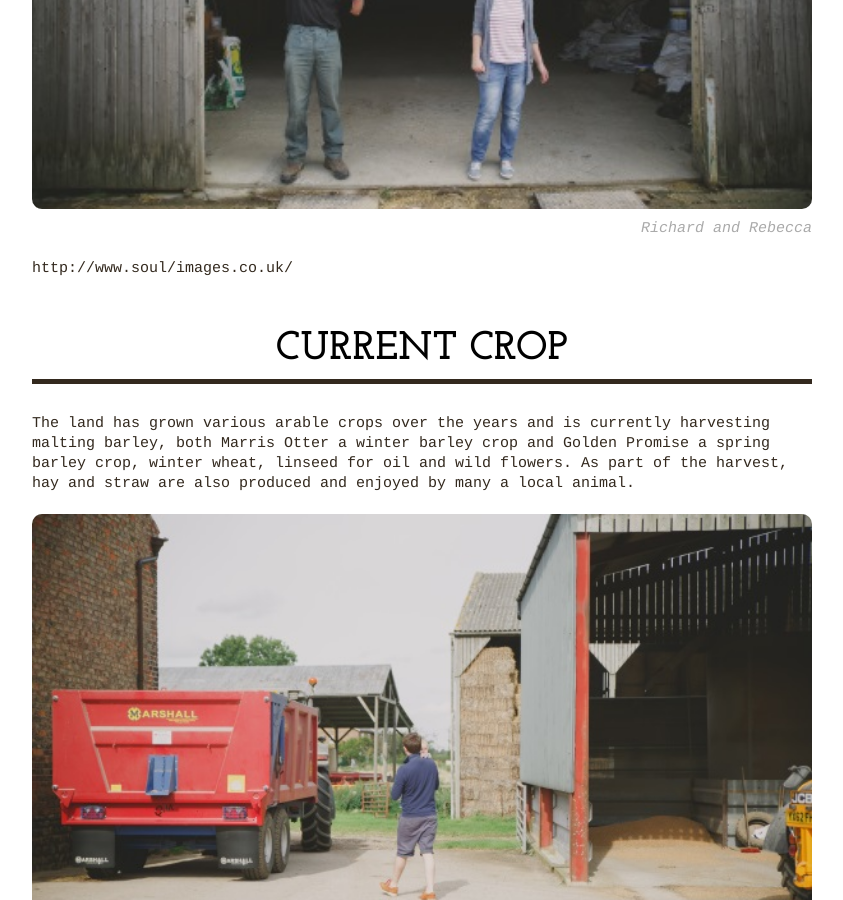
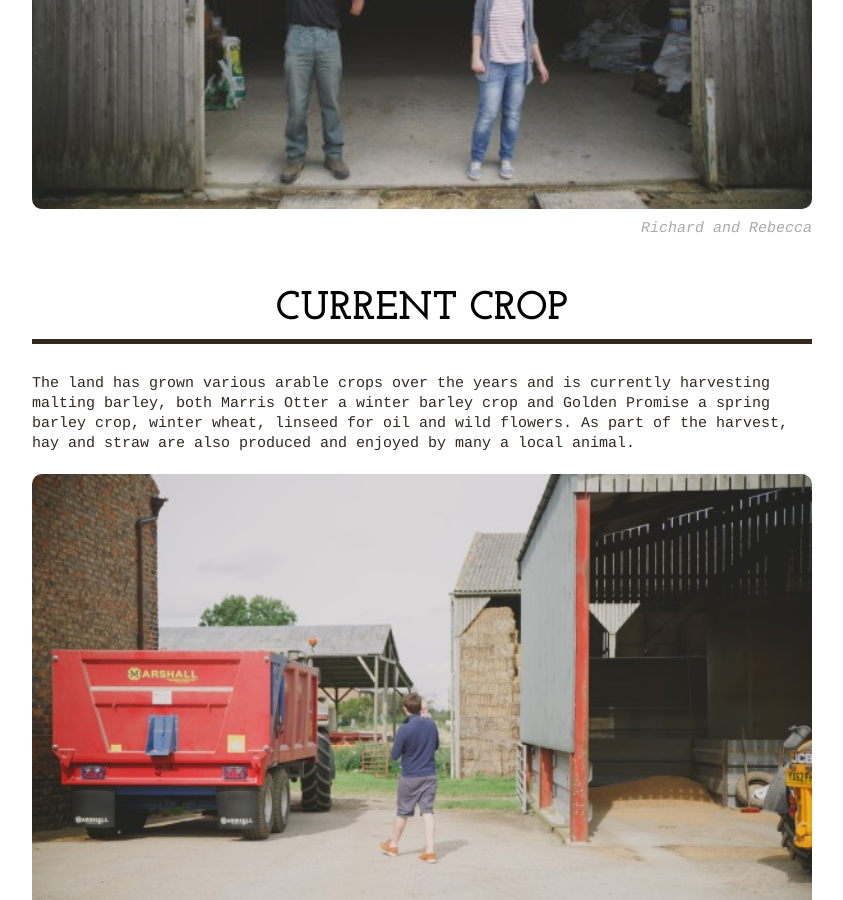
Before and after one commit to RebeccaHartley/castle-farm, a Jekyll site: the page built from _other/home.md, in a window 1280 px wide and 900 px high, scrolled down 2532 px. Shown: the whole window, without its empty margins (218-1061 px from the left). Built offline with Jekyll 4.4.1, drawn with Linux system fonts in a browser that asks for light colours; some of the changed lines change nothing that is shown.

Commit message:
Change to home.md

```diff
--- a/_other/home.md
+++ b/_other/home.md
@@ -46,8 +46,6 @@ season, finding that she quite enjoyed working on the farm.
 ![](/images/media/image3.jpeg)
 _Richard and Rebecca_
 
-_http://www.soul/images.co.uk/_
-
 ## Current Crop
 
 The land has grown various arable crops over the years and is currently
```
